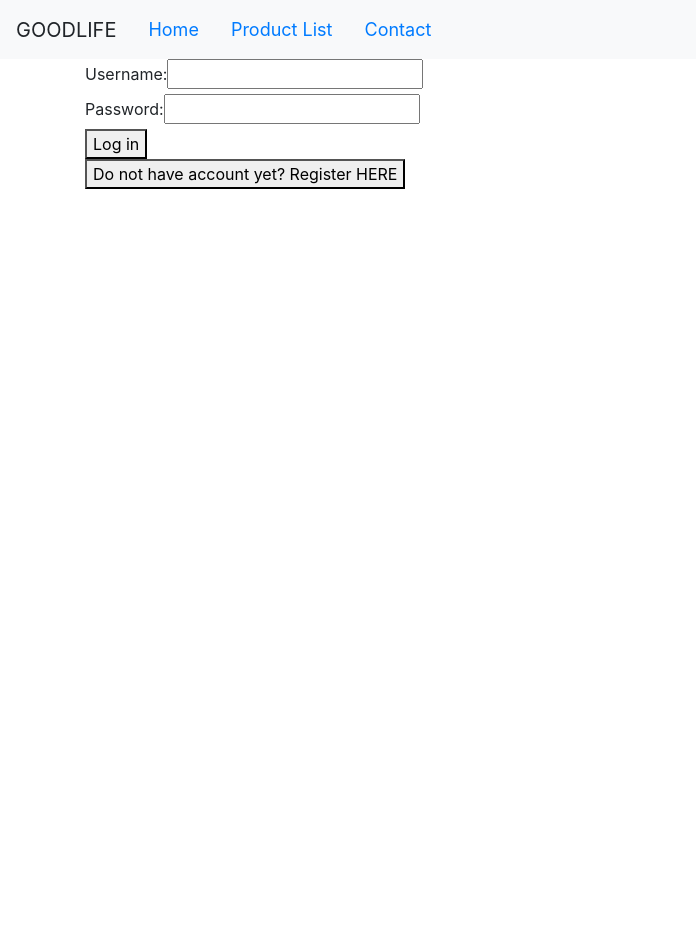
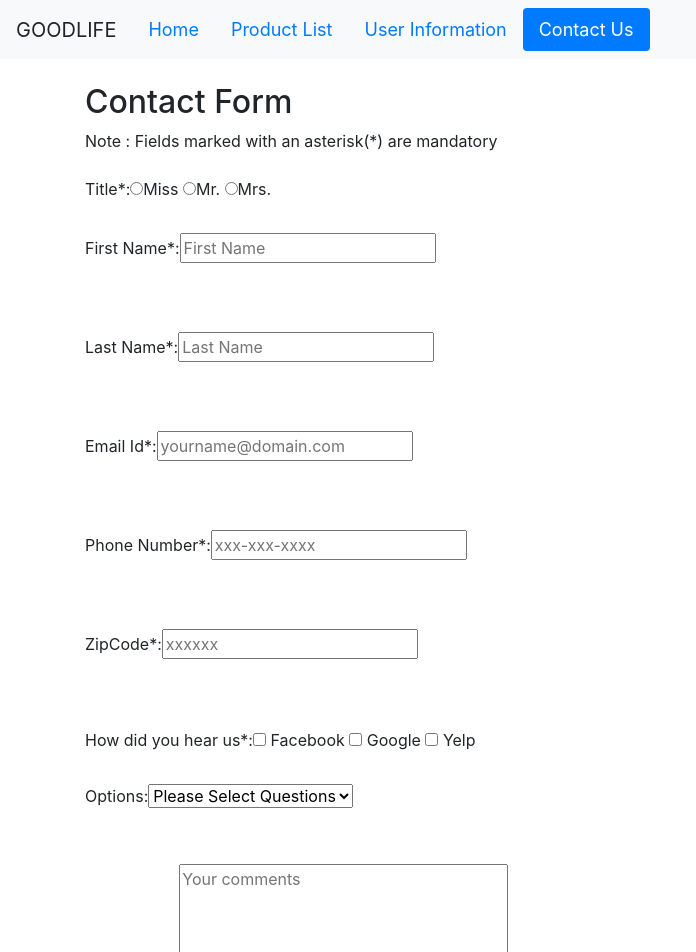
Before and after one commit to zhaocxu1996/info6150-final-project, an Angular app in the folder final-project/: page /contactUs in a window 1280 px wide. Before the commit this address led to /login. Shown: the top 952 px of the page, without its empty margins (0-696 px from the left). Before the commit the page ends 800 px from the top, so only its background shows below. Built offline with nearby package versions, Linux system fonts and the light colour scheme.

Commit message:
add contactUs interface

```diff
--- a/final-project/src/app/app.component.html
+++ b/final-project/src/app/app.component.html
@@ -3,7 +3,8 @@
     <ul class='nav nav-pills'>
       <li><a class='nav-link' routerLinkActive='active' [routerLink]="['/welcome']">Home</a></li>
       <li><a class='nav-link' routerLinkActive='active' [routerLink]="['/products']">Product List</a></li>
-      <li><a class='nav-link' routerLinkActive='active' [routerLink]="['/contact']">Contact </a></li>
+      <li><a class='nav-link' routerLinkActive='active' [routerLink]="['/UserInformation']">User Information </a></li>
+      <li><a class='nav-link' routerLinkActive='active' [routerLink]="['/contactUs']">Contact Us</a></li>
     </ul>
 </nav>
 <div class='container'>
--- a/final-project/src/app/app.module.ts
+++ b/final-project/src/app/app.module.ts
@@ -12,6 +12,7 @@ import { ProductModule } from './products/product.module';
 import { ContactComponent } from './contact/contact.component';
 import { CheckoutComponent } from './checkout/checkout.component';
 import { FooterComponent } from './footer/footer.component';
+import { contactUsComponent } from './contactUs/contactUs.component';
 
 
 @NgModule({
@@ -22,7 +23,8 @@ import { FooterComponent } from './footer/footer.component';
     WelcomeComponent,
     ContactComponent,
     CheckoutComponent,
-    FooterComponent
+    FooterComponent,
+    contactUsComponent
   ],
   imports: [
     BrowserModule,
@@ -35,6 +37,7 @@ import { FooterComponent } from './footer/footer.component';
       { path: 'welcome/:id', component: WelcomeComponent },
       { path: 'contact', component: ContactComponent },
       { path:'checkout',component:CheckoutComponent},
+      { path: 'contactUs', component: contactUsComponent },
       { path: '', redirectTo: 'login', pathMatch: 'full' },
       { path: '**', redirectTo: 'login', pathMatch: 'full' }
 
--- a/final-project/src/app/contact/contact.component.ts
+++ b/final-project/src/app/contact/contact.component.ts
@@ -1,4 +1,7 @@
-import { Component } from '@angular/core';
+import { Component, Input } from '@angular/core';
+import { UserService } from '../users/user.service';
+import { Router } from '@angular/router';
+import { User } from '../users/user.model';
 
 
 @Component({
@@ -6,5 +9,23 @@ import { Component } from '@angular/core';
   styleUrls: ['./contact.component.css']
 })
 export class ContactComponent {
+
+  user: User;
+
+  constructor(private userService: UserService, private router: Router) { }
+
+  ngOnInit() {
+    if (this.userService.getUser() === undefined) {
+      this.router.navigate(['login']);
+    } else {
+      this.user = this.userService.getUser();
+    }
+  }
+
   public pageTitle = 'Contact';
+
+
+  update() {
+
+  }
 }
--- /dev/null
+++ b/final-project/src/app/contactUs/contactUs.component.css
@@ -0,0 +1,35 @@
+label {	float: left;
+	width: 150px;}
+#container{
+  width: 700px;
+  margin: auto;
+  background-color: rgb(186, 213, 238);
+}
+main{
+  padding: 50px;
+}
+
+.email{
+  color: red;
+  display: inline;
+}
+.phone{
+  color: red;
+  display: inline;
+}
+.zip{
+  color: red;
+  display: inline;
+}
+.fname{
+  color: red;
+  display: inline;
+}
+.lname{
+  color: red;
+  display: inline;
+}
+.comment{
+  color: red;
+  display: inline;
+}
--- /dev/null
+++ b/final-project/src/app/contactUs/contactUs.component.html
@@ -0,0 +1,62 @@
+<div id="container">
+
+  <main>
+         <h2>Contact Form</h2>
+      Note : Fields marked with an asterisk(*) are mandatory
+      <br><br>
+      <form method="get" name="Form"  onsubmit="results();" action="displayResult.html">
+         <label>Title*:</label>
+         <input type="radio" name="title" id="miss" value="Miss" required="required"/>Miss
+         <input type="radio" name="title" id="mr" value="Mr" required="required"/>Mr.
+         <input type="radio" name="title" id="mrs" value="Mrs" required="required"/>Mrs.
+         <br><br>
+         <label for="firstName">First Name*:</label>
+         <input type="text" name="firstName" id="firstName" placeholder="First Name"  />
+         <p class="fname"></p>
+         <br><br>
+
+         <label for="lastName">Last Name*:</label>
+         <input type="text" name="lastName" id="lastName" placeholder="Last Name">
+         <p class="lname"></p>
+         <br><br>
+
+         <label for="emailId">Email Id*:</label>
+         <input type="text" name="emailId" id="emailId" placeholder="yourname@domain.com" onchange="emailValidation(this)">
+         <p class="email"></p>
+         <br><br>
+
+
+         <label for="phoneNumber">Phone Number*:</label>
+         <input type="text" name="phoneNumber" id="phoneNumber" placeholder="xxx-xxx-xxxx" onchange="phoneValidation(this)" />
+         <p class="phone"></p>
+         <br><br>
+
+         <label for="zipcode">ZipCode*:</label>
+         <input type="text" name="zipcode" id="zipcode" placeholder="xxxxxx" onchange="zipValidation(this)" />
+         <p class="zip"></p>
+         <br><br>
+
+         <label for="zipcode">How did you hear us*:</label>
+         <input type='checkbox' name="source" value="facebook" /> Facebook
+         <input type='checkbox' name="source" value="google" /> Google
+         <input type='checkbox' name="source" value="yelp" /> Yelp
+         <br><br>
+
+         <label for="">Options:</label>
+         <select name="Questions" id="Questions" onchange="exp(this)">
+         <option>Please Select Questions</option>
+         <option value="Check Availability">Check Availability</option>
+         <option value="Want To Rent This Car">Want To Rent This Car</option>
+         <option value="Ask For More Deteals">Ask For More Deteals</option>
+         </select><br>
+         <br><br>
+         <label for="comments">Comments*:</label>
+         <textarea name="text" id="comments" placeholder="Your comments" rows="4" cols="30"></textarea>
+         <p class="comment"></p>
+         <br><br>
+         <input type="Submit" value ="Submit" onclick="return validation()" >
+         <input type="Reset">
+         <br><br>
+      </form>
+  </main>
+</div>
--- /dev/null
+++ b/final-project/src/app/contactUs/contactUs.component.ts
@@ -0,0 +1,8 @@
+import { Component } from '@angular/core';
+
+@Component({
+  templateUrl: './contactUs.component.html'
+})
+export class contactUsComponent {
+  public pageTitle = 'contactUs';
+}
```
